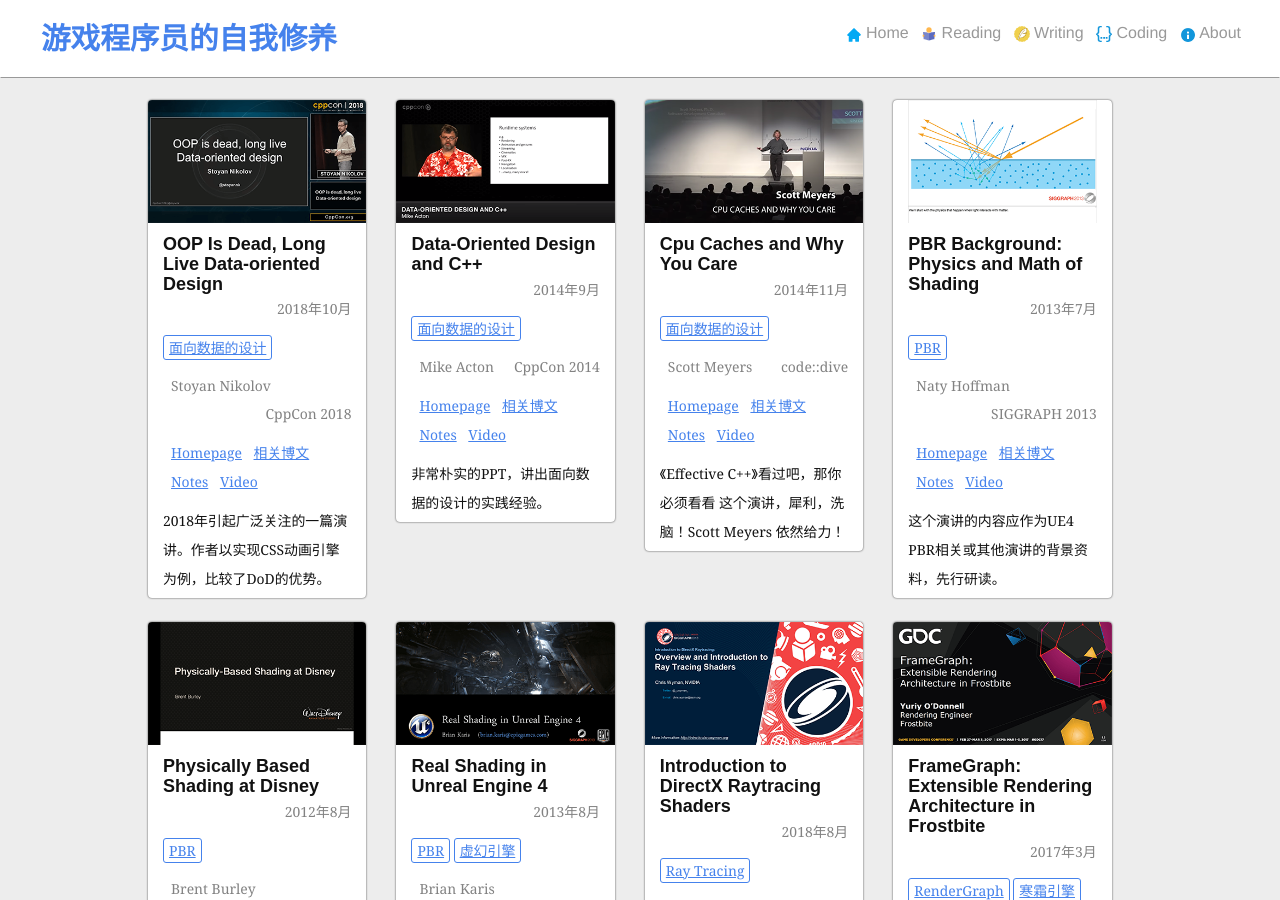
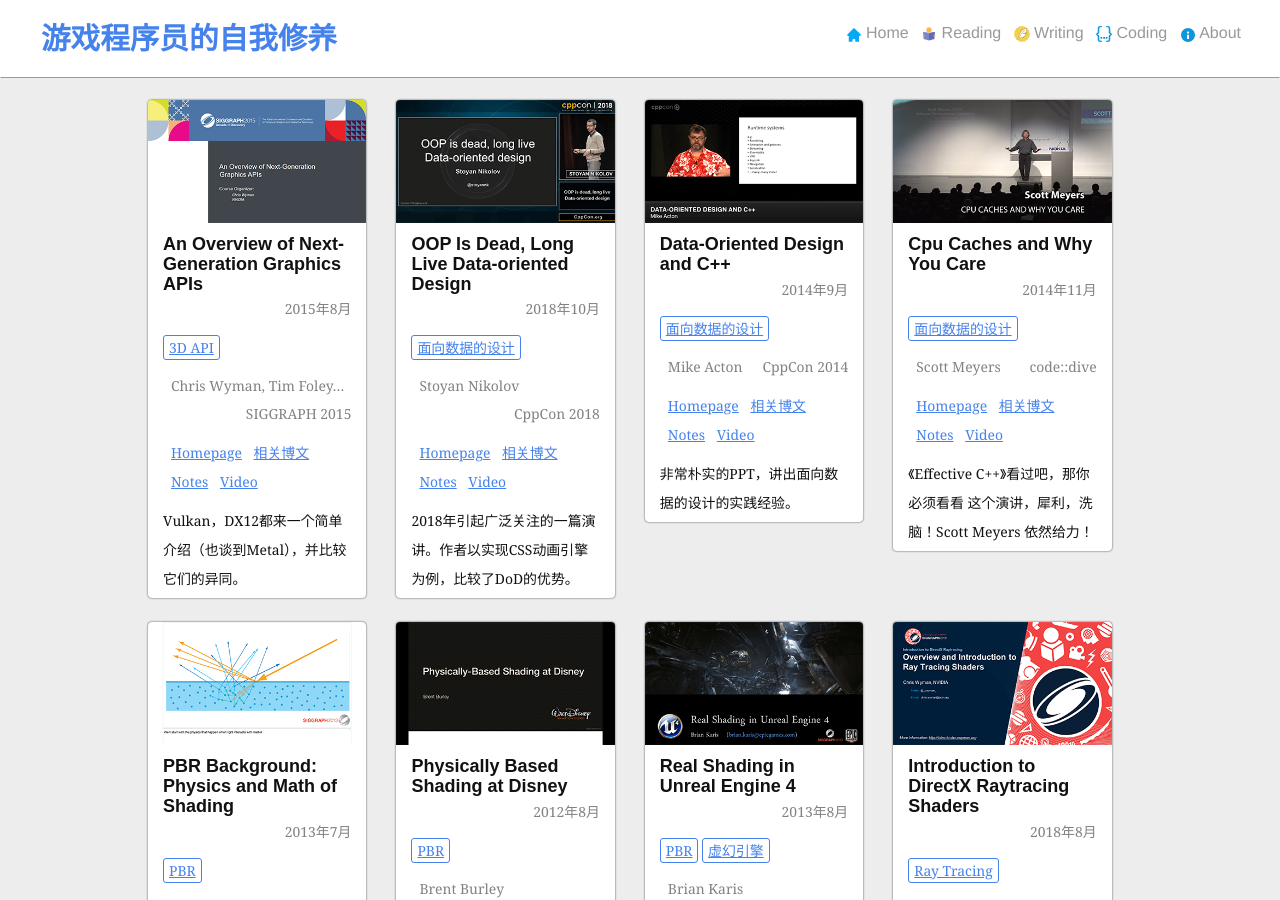
Before and after one commit to neil3d/neil3d.github.io, a Jekyll site: the page built from reading/index.html, in a window 1280 px wide and 900 px high. Built offline with Jekyll 4.4.1, drawn with Linux system fonts in a browser that asks for light colours; comment, search, counter and statistics services are not loaded.

Commit message:
post SIGGRAPH 2015 Next Gen API

```diff
--- a/_data/readings.json
+++ b/_data/readings.json
@@ -1,4 +1,18 @@
 [
+  {
+    "title": "An Overview of Next-Generation Graphics APIs",
+    "author": "Chris Wyman, Tim Foley…",
+    "homepage": "http://nextgenapis.realtimerendering.com",
+    "date": "2015年8月",
+    "publisher": "SIGGRAPH 2015",
+    "tags": "3D API",
+    "thumb": "assets/thumb/s2015_NextGenAPI.png",
+    "video": "https://youtu.be/DXYROo5YAdI",
+    "url": "assets/slides/s2015_NextGenAPI.zip",
+    "my_blog": "/3dengine/gl-brief-history.html",
+    "notes": "",
+    "brief": "Vulkan，DX12都来一个简单介绍（也谈到Metal），并比较它们的异同。"
+  },
   {
     "title": "OOP Is Dead, Long Live Data-oriented Design",
     "author": "Stoyan Nikolov",
```
Also changed, not shown: 1 other file.
